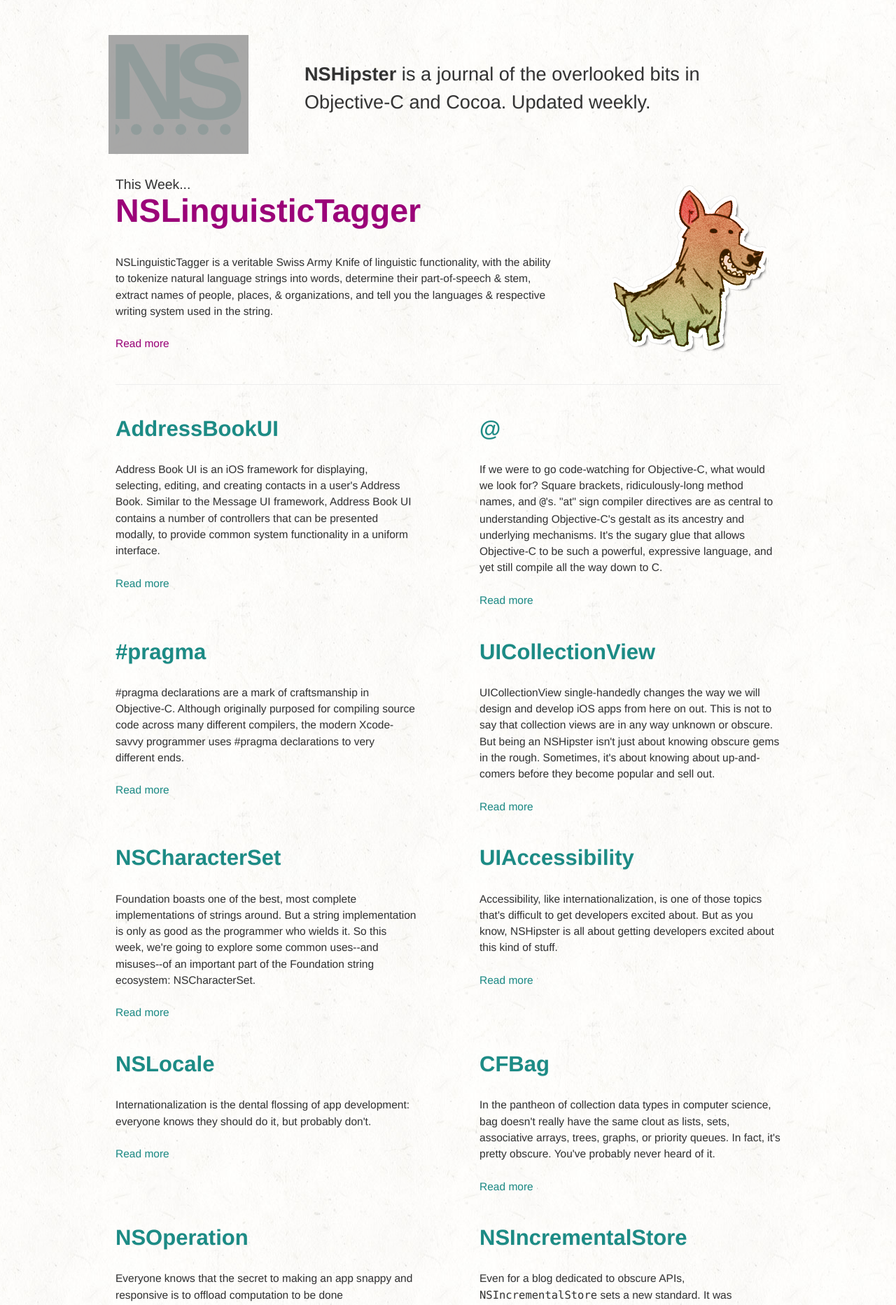
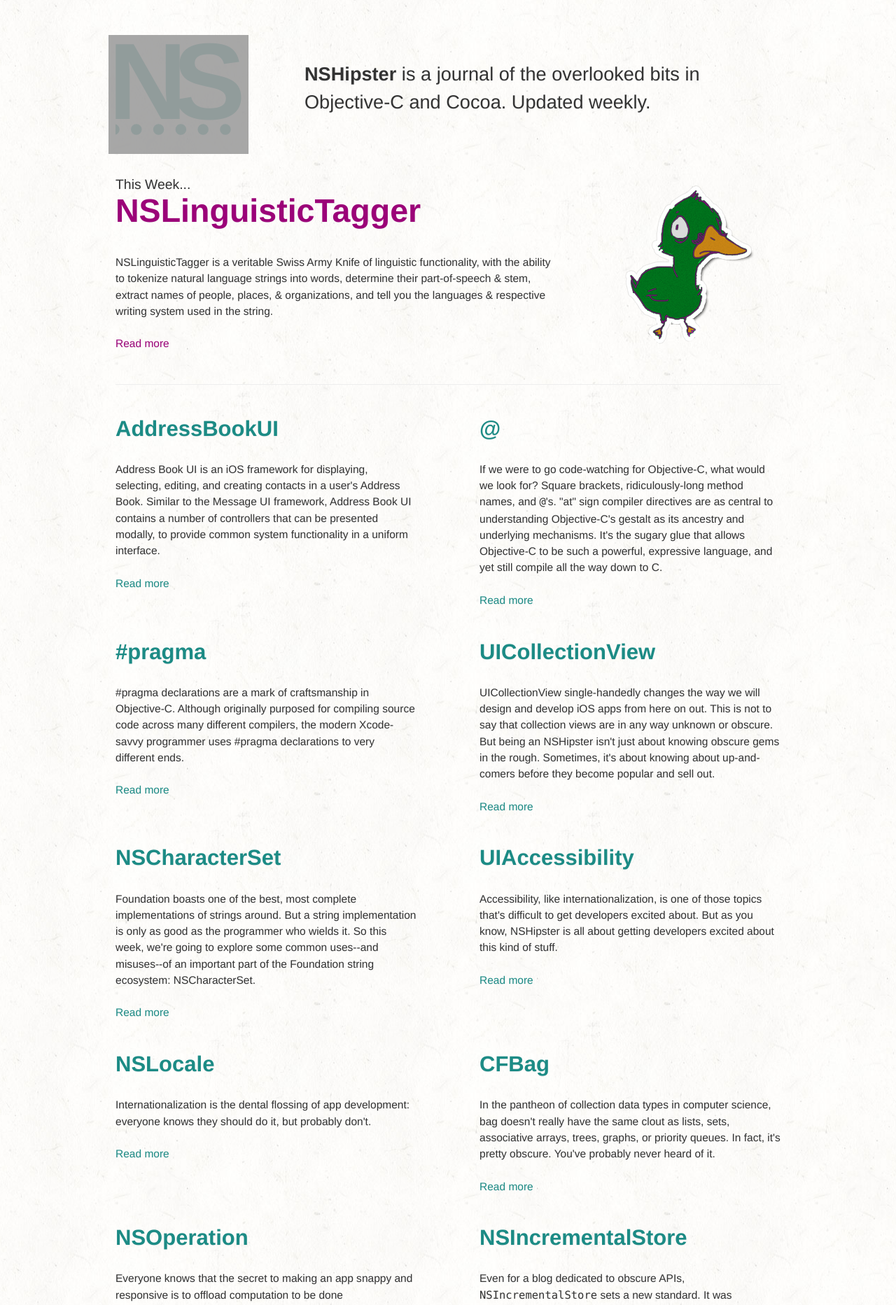
Before and after one commit to NSHipster/articles, a Jekyll site: the page built from index.html, in a window 1280 px wide. Shown: the top 1865 px of the page at 70% size. Built offline with Jekyll 4.4.1, drawn with Linux system fonts in a browser that asks for light colours; grey boxes are pictures that could not be loaded.

Commit message:
Bring out the duck!

```diff
--- a/index.html
+++ b/index.html
@@ -21,8 +21,8 @@
     <a class="readmore" href="{{ site.posts.first.url }}">Read more</a>
   </article>
 
-  <figure id="corgi">
-    <figcaption>Woof, and woof again!</figcaption>
+  <figure id="duck">
+    <figcaption>Quack, and quack again!</figcaption>
   </figure>
 </section>
 
```
